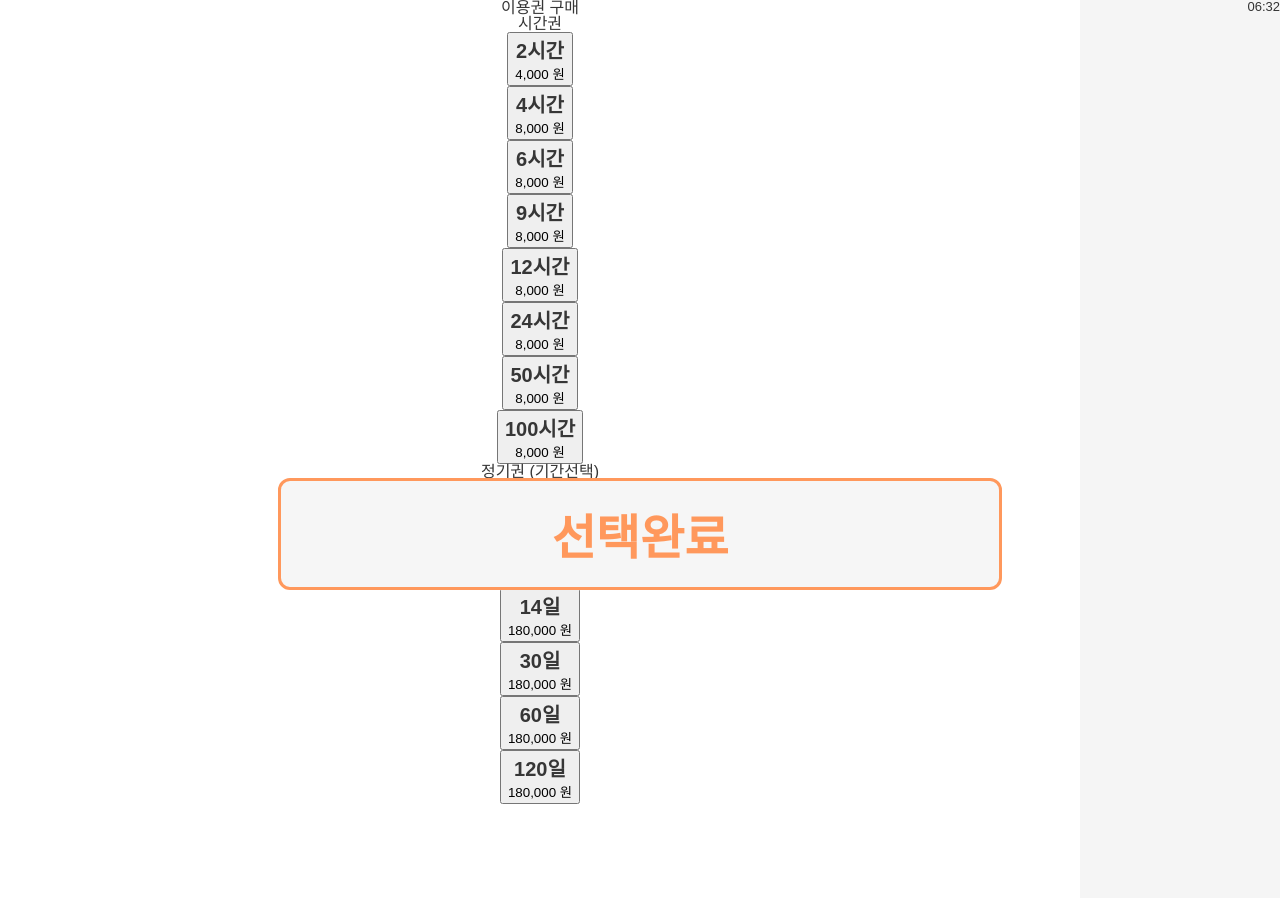
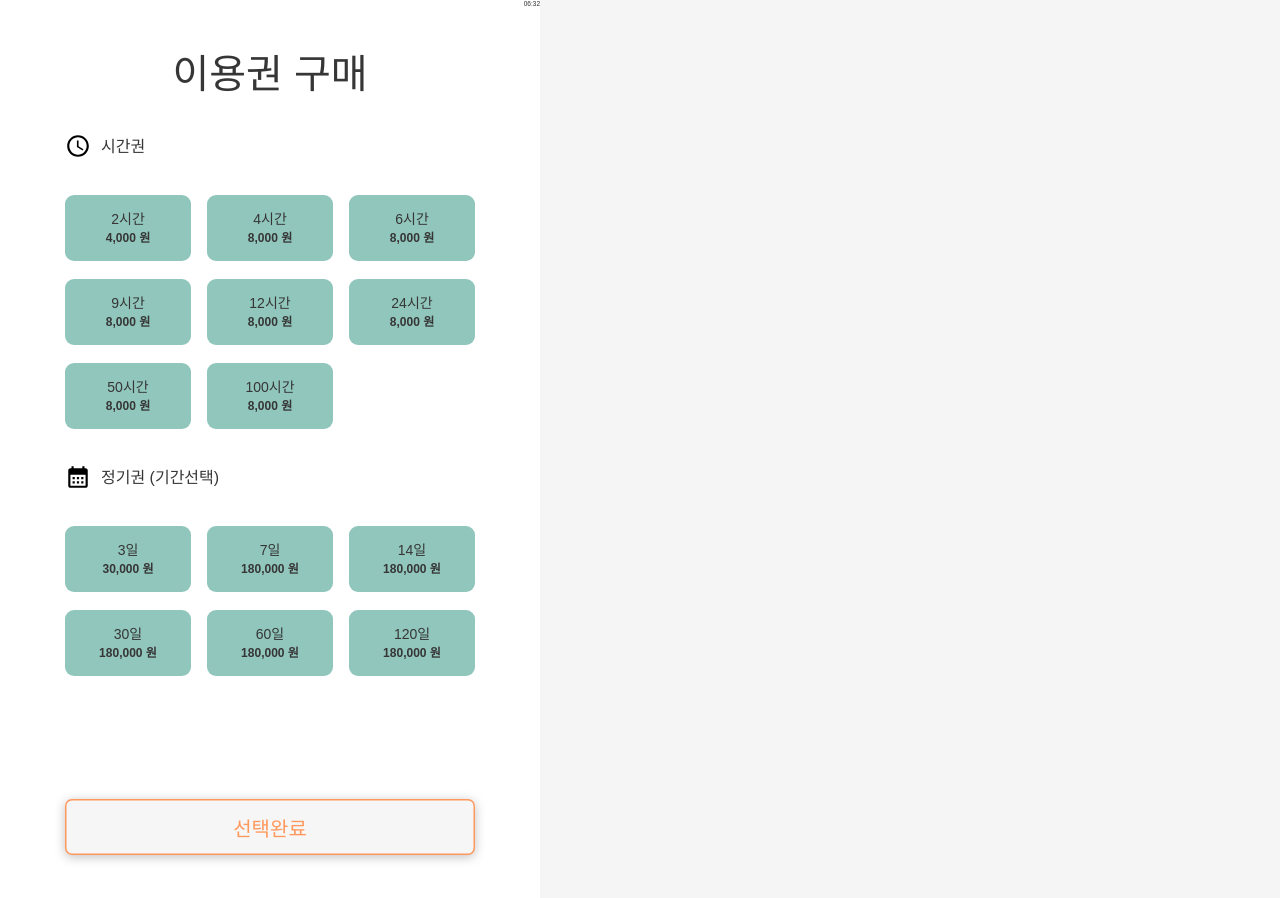
Before and after one commit to 1jinie/SCAC, a React (Create React App) app in the folder scac-front/: page /ticket in a window 1280 px wide. Shown: the top 898 px of the page. Built offline with nearby package versions, Linux system fonts and the light colour scheme; no server answers.

Commit message:
이용권 선택 화면 디자인 제작

```diff
--- a/scac-front/src/pages/Ticket/TicketList.jsx
+++ b/scac-front/src/pages/Ticket/TicketList.jsx
@@ -5,7 +5,7 @@ export default function TicketList({ tickets }) {
   return (
     <>
       {tickets.map((ticket) => (
-        <div key={ticket.ticketId}>
+        <div key={ticket.ticketId} className="ticket_list_box">
           <TicketCard ticket={ticket} />
         </div>
       ))}
--- a/scac-front/src/pages/Ticket/TicketPage.jsx
+++ b/scac-front/src/pages/Ticket/TicketPage.jsx
@@ -1,9 +1,8 @@
-import React, { useEffect, useState } from 'react';
+import { useEffect, useState } from 'react';
+import { ticketApi } from '../../api/ticketApi';
+import SelectButton from '../../components/button/SelectButton';
 import TicketList from './TicketList';
-import SelectButton from '../../components/button/SelectButton';
-import { useTicketStore } from '../../store/ticketStore';
-import { ticketApi } from '../../api/ticketApi';
-// import stylesheet from './css/TicketPage.css';
+import stylesheet from './css/TicketPage.css';
 
 export default function TicketPage() {
   const [tickets, setTickets] = useState([]);
@@ -23,15 +22,29 @@ export default function TicketPage() {
   const periodTickets = tickets.filter((t) => t.ticketType === 'PERIOD');
 
   return (
-    <div className="ticket_page_box">
+    <div className="ticket_page_container">
       <h2 className="ticket_page_title">이용권 구매</h2>
-      <section className="ticket_list">
-        <h3 className="ticket_type">시간권</h3>
+      <section className="ticket_list_container">
+        <h3 className="ticket_type">
+          <img
+            src="/icons/common/clock.svg"
+            alt="시간권 이용권"
+            className="ticket_type_icon"
+          />
+          <span>시간권</span>
+        </h3>
         <TicketList tickets={timeTickets} />
       </section>
 
-      <section className="ticket_list">
-        <h3 className="ticket_type">정기권 &#40;기간선택&#41;</h3>
+      <section className="ticket_list_container">
+        <h3 className="ticket_type">
+          <img
+            src="/icons/common/calendar.svg"
+            alt="정기권 이용권"
+            className="ticket_type_icon"
+          />
+          <span>정기권 &#40;기간선택&#41;</span>
+        </h3>
         <TicketList tickets={periodTickets} />
       </section>
       <SelectButton nextPage={`/payment`} text={'선택완료'} />
--- a/scac-front/src/pages/Ticket/css/TicketPage.css
+++ b/scac-front/src/pages/Ticket/css/TicketPage.css
@@ -1,86 +1,174 @@
-/* 전반적인 페이지 레이아웃 */
-.ticket_page_box {
-  max-width: 600px;
-  margin: 40px auto;
-  padding: 24px;
-  background-color: #ffffff;
-  border-radius: 16px;
-  box-shadow: 0 4px 16px rgba(0, 0, 0, 0.06);
-  font-family:
-    -apple-system, BlinkMacSystemFont, 'Segoe UI', Roboto, sans-serif;
+/* ==========================
+   Ticket Page
+========================== */
+
+.ticket_page_container {
+  position: relative;
+
+  width: 100%;
+  min-height: 1800px;
+
+  padding: 100px 130px 220px;
+
+  box-sizing: border-box;
+
+  color: var(--color-text);
 }
 
-/* 페이지 메인 타이틀 */
+/* ==========================
+   Page Title
+========================== */
+
 .ticket_page_title {
-  font-size: 24px;
-  font-weight: 700;
-  color: #1a1a1a;
-  margin-bottom: 32px;
+  margin: 0 0 70px;
+
   text-align: center;
+
+  font-size: 80px;
+  font-weight: var(--font-regular);
+  line-height: 1.2;
+
+  color: var(--color-text);
 }
 
-/* 시간권 / 정기권 섹션 */
-.ticket_list {
-  margin-bottom: 28px;
+/* ==========================
+   Ticket Section
+========================== */
+
+.ticket_list_container {
+  width: 100%;
+
+  margin-bottom: 70px;
 }
 
-/* 섹션 타이틀 (시간권, 정기권) */
 .ticket_type {
-  font-size: 16px;
-  font-weight: 600;
-  color: #666666;
-  margin-bottom: 12px;
-  padding-left: 4px;
+  display: flex;
+  align-items: center;
+  gap: 20px;
+
+  margin: 0 0 36px;
+
+  font-size: 32px;
+  font-weight: var(--font-regular);
+  color: var(--color-text);
 }
 
-/* 이용권 카드들이 가로로 배치되는 그리드 레이아웃 */
-.ticket_list > div:first-of-type, /* 컴포넌트 구조상 TicketList 내부 맵핑 대응 */
-.ticket_list {
-  display: grid;
-  grid-template-columns: repeat(2, 1fr); /* 한 줄에 2개씩 배치 */
-  gap: 12px;
+.ticket_type_icon {
+  width: 52px;
+  height: 52px;
+  object-fit: contain;
 }
 
-/* 이용권 버튼 스타일 (TicketCard) */
+/* ==========================
+   Ticket List
+========================== */
+
+.ticket_list_container > div,
+.ticket_list_container {
+  align-content: start;
+}
+
+/*
+TicketList가 Fragment를 반환하고 있기 때문에
+각 ticket_list_box를 grid item처럼 배치합니다.
+*/
+.ticket_list_container {
+  display: grid;
+  grid-template-columns: repeat(3, 1fr);
+  column-gap: 32px;
+  row-gap: 36px;
+}
+
+/* 제목은 한 줄 전체 사용 */
+.ticket_list_container .ticket_type {
+  grid-column: 1 / -1;
+}
+
+.ticket_list_box {
+  width: 100%;
+}
+
+/* ==========================
+   Ticket Button
+========================== */
+
 .btn_ticket {
   width: 100%;
-  display: flex;
-  flex-direction: column;
-  align-items: center;
-  justify-content: center;
-  padding: 20px 16px;
-  background-color: #f8f9fa;
-  border: 2px solid #e9ecef;
-  border-radius: 12px;
+  height: 132px;
+
+  padding: 18px 12px;
+
+  border: none;
+  border-radius: 18px;
+
+  background-color: var(--color-sub);
+
+  color: var(--color-text);
+
+  font-family: inherit;
+
   cursor: pointer;
-  transition: all 0.2s ease-in-out;
-  text-align: center;
+
+  box-shadow: none;
+
+  transition:
+    background-color 0.2s ease,
+    color 0.2s ease,
+    box-shadow 0.2s ease,
+    transform 0.2s ease;
 }
 
-/* 버튼에 마우스를 올렸을 때 (Hover) */
 .btn_ticket:hover {
-  background-color: #edf2ff;
-  border-color: #4c6ef5;
   transform: translateY(-2px);
 }
 
-/* 버튼을 클릭했을 때 활성화 느낌 (Active) */
-.btn_ticket:active {
-  transform: translateY(0);
-  background-color: #dbe4ff;
+.btn_ticket.selected {
+  background-color: var(--color-highlight);
+
+  box-shadow: var(--shadow-md);
 }
 
-/* 티켓 이름 스타일 */
 .ticket_name {
-  font-size: 16px;
-  font-weight: 600;
-  color: #212529;
-  margin-bottom: 6px;
+  display: inline-block;
+
+  margin-bottom: 8px;
+
+  font-size: 28px;
+  font-weight: var(--font-medium);
+  line-height: 1.2;
 }
 
-/* 티켓 가격 스타일 */
 .ticket_price {
-  font-size: 15px;
-  font-weight: 700;
-  color: #4c6ef5; /* 브랜드 포인트 컬러 (블루 계열) */
+  display: inline-block;
+
+  font-size: 24px;
+  font-weight: var(--font-bold);
+  line-height: 1.2;
 }
+
+/* ==========================
+   Select Button
+========================== */
+
+.ticket_page_container .btn_select {
+  position: absolute;
+  bottom: 90px;
+  left: 50%;
+
+  width: 820px;
+  height: 112px;
+
+  border: 3px solid var(--color-highlight);
+  border-radius: 14px;
+
+  background-color: var(--color-btn-white);
+
+  color: var(--color-highlight);
+
+  font-size: 40px;
+  font-weight: var(--font-medium);
+
+  box-shadow: var(--shadow-md);
+
+  transform: translateX(-50%);
+}
--- a/scac-front/src/styles/kiosk.css
+++ b/scac-front/src/styles/kiosk.css
@@ -3,12 +3,12 @@
 /* 브라우저 개발용으로 모니터에서 보기 편하게 하기위해 만들었습니다 작게 보시려면 주석을 풀어주세요
 transform scale의 숫자를 마음대로 조절하시면 됩니다
 */
-/* .kiosk_viewport {
+.kiosk_viewport {
   width: 1080px;
   min-height: 1920px;
 
   transform-origin: top left;
-  transform: scale(0.6);
+  transform: scale(0.5);
 
   display: flex;
   justify-content: center;
@@ -16,8 +16,8 @@ transform scale의 숫자를 마음대로 조절하시면 됩니다
 
   overflow: auto;
 
-  background: #ddd;
-} */
+  background: #222224;
+}
 
 /* 실제 키오스크 */
 .kiosk_wrap {
```
Also changed, not shown: scac-front/public/icons/common/calendar.svg (added), scac-front/public/icons/common/clock.svg (added).
